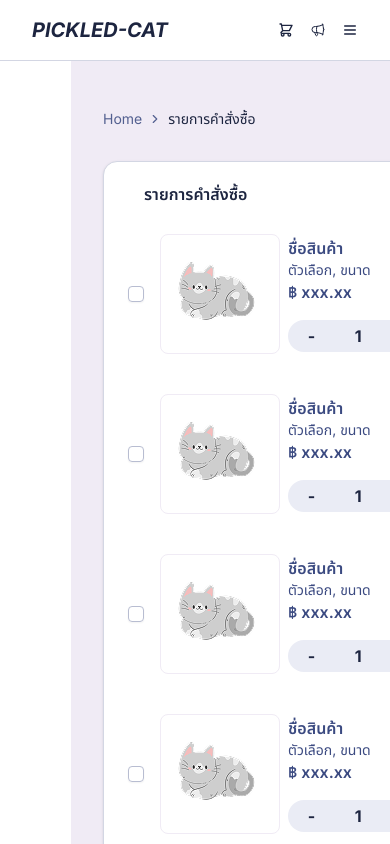
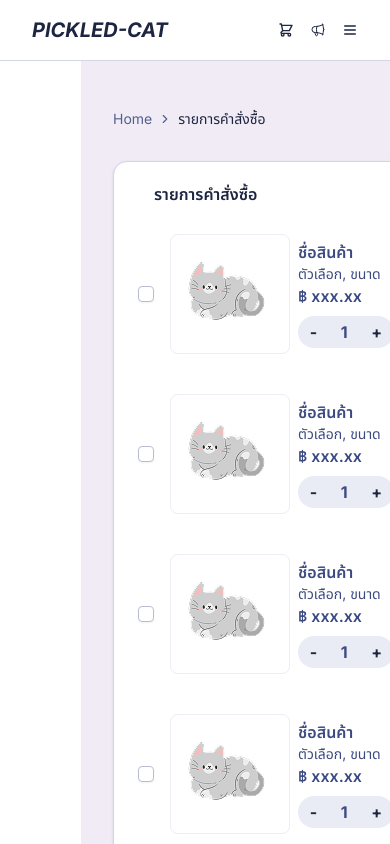
Before and after one commit to orayachan/jsd9-pickled-cat-frontend, a React (Vite) app: page /checkout in a window 390 px wide. Shown: the top 844 px of the page. Built offline with nearby package versions, Linux system fonts and the light colour scheme.

Commit message:
fix(ui): fix mobile responsive

```diff
--- a/src/pages/Checkout/Components/ItemCard.jsx
+++ b/src/pages/Checkout/Components/ItemCard.jsx
@@ -14,9 +14,9 @@ export function ItemCard() {
         <p className='text-primary-700 text-sm'>ตัวเลือก, ขนาด</p>
         <p className='text-primary-700 font-semibold'>฿ xxx.xx</p>
         <div className='mt-2 flex items-center justify-center gap-2'>
-          <div className='flex justify-around items-center bg-primary-50 w-36 rounded-full py-1 mt-2'>
+          <div className='flex justify-around items-center bg-primary-50 w-24 rounded-full py-1'>
             <button className='font-bold hover:text-primary-500'>-</button>
-            <button className='font-bold hover:text-primary-500'>1</button>
+            <span className='font-bold text-primary-700'>1</span>
             <button className='font-bold hover:text-primary-500'>+</button>
           </div>
           <HiOutlineTrash className='text-primary-500 hover:text-primary-800' />
```
